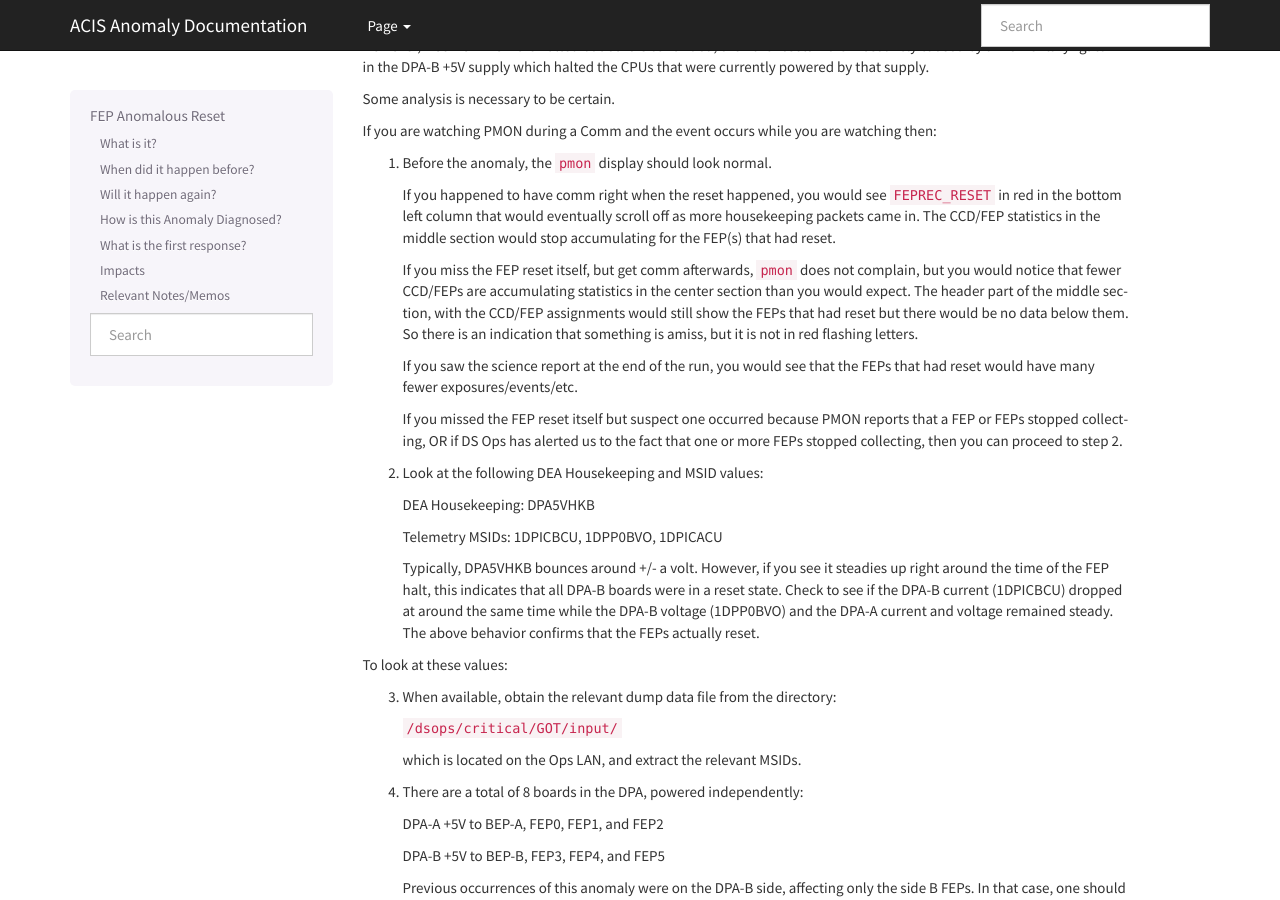
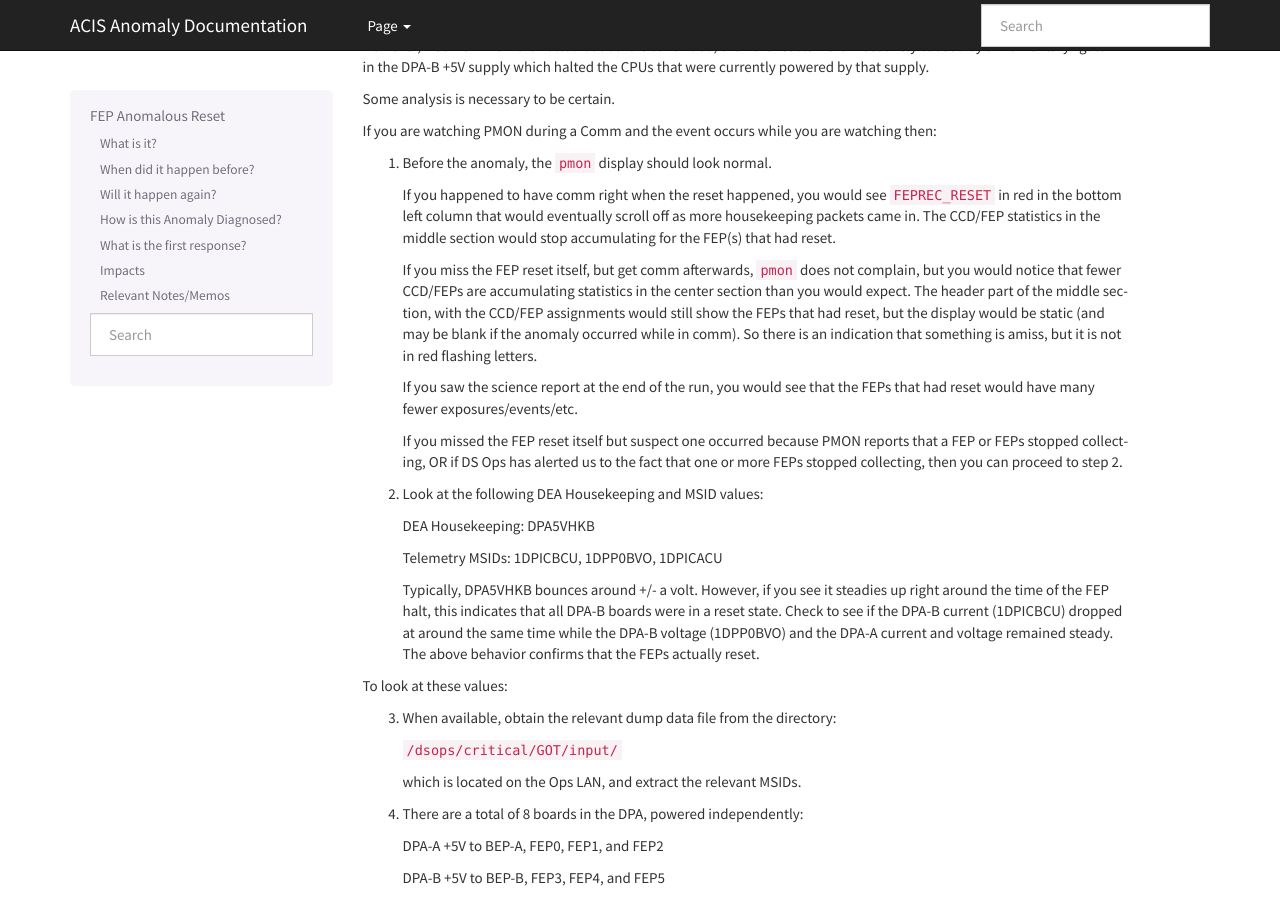
Before and after one commit to acisops/acis_anomaly_pages, a Sphinx documentation site: the page built from source/fep_reset.rst, in a window 1280 px wide and 900 px high, scrolled down 559 px. Built offline with Sphinx 7.4.7, drawn with Linux system fonts in a browser that asks for light colours.

Commit message:
Being more precise about what we expect PMON to show

```diff
--- a/source/fep_reset.rst
+++ b/source/fep_reset.rst
@@ -52,9 +52,10 @@ are watching then:
    does not complain, but you would notice that fewer CCD/FEPs are
    accumulating statistics in the center section than you would
    expect. The header part of the middle section, with the CCD/FEP
-   assignments would still show the FEPs that had reset but there
-   would be no data below them. So there is an indication that
-   something is amiss, but it is not in red flashing letters.
+   assignments would still show the FEPs that had reset, but the
+   display would be static (and may be blank if the anomaly occurred
+   while in comm). So there is an indication that something is amiss,
+   but it is not in red flashing letters.
 
    If you saw the science report at the end of the run, you would see
    that the FEPs that had reset would have many fewer exposures/events/etc.
```
